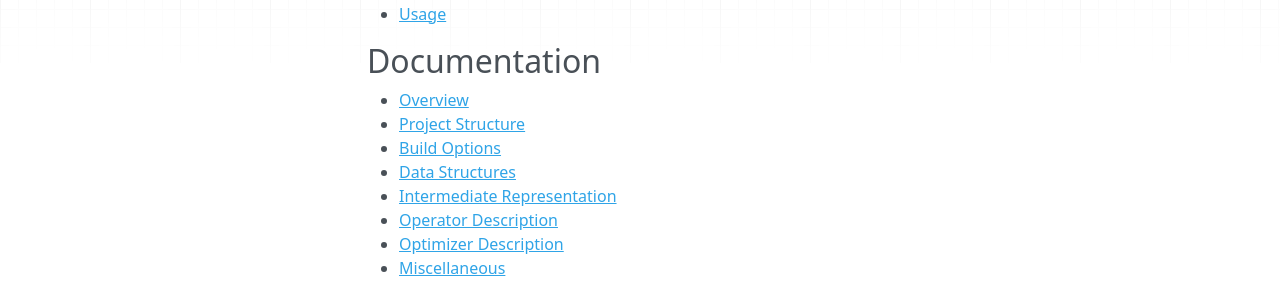
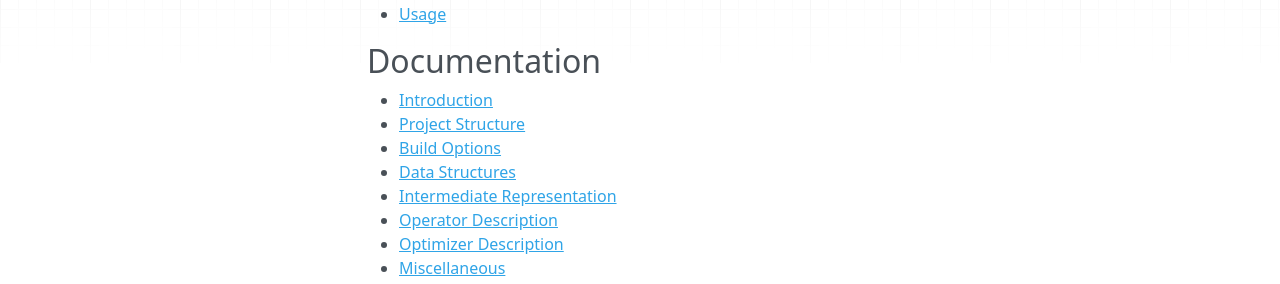
Before and after one commit to zhaozhixu/LightNet, an MkDocs documentation site: the page built from docs/index.md, in a window 1280 px wide. Shown: the part 243-527 px from the top of the page. Built offline with MkDocs 1.6.1, drawn with Linux system fonts in a browser that asks for light colours; comment, search, counter and statistics services are not loaded.

Commit message:
add introduction

```diff
--- a/docs/index.md
+++ b/docs/index.md
@@ -10,7 +10,7 @@ software/hardware backends.
 
 ## Documentation
 
-* [Overview](Documentation/Overview.md)
+* [Introduction](Documentation/Introduction.md)
 * [Project Structure](Documentation/Project-Structure.md)
 * [Build Options](Documentation/Build-Options.md)
 * [Data Structures](Documentation/Data-Structures.md)
--- a/mkdocs.yml
+++ b/mkdocs.yml
@@ -5,7 +5,7 @@ nav:
   - Home: index.md
   - Getting Started: Getting-Started.md
   - Documentation:
-      - Overview: Documentation/Overview.md
+      - Introduction: Documentation/Introduction.md
       - Project Structure: Documentation/Project-Structure.md
       - Build Options: Documentation/Build-Options.md
       - Data Structures: Documentation/Data-Structures.md
```
Also changed, not shown: README.md (+2 -0 lines), docs/Documentation/Introduction.md (renamed from docs/Documentation/Overview.md, +1 -1 lines).
